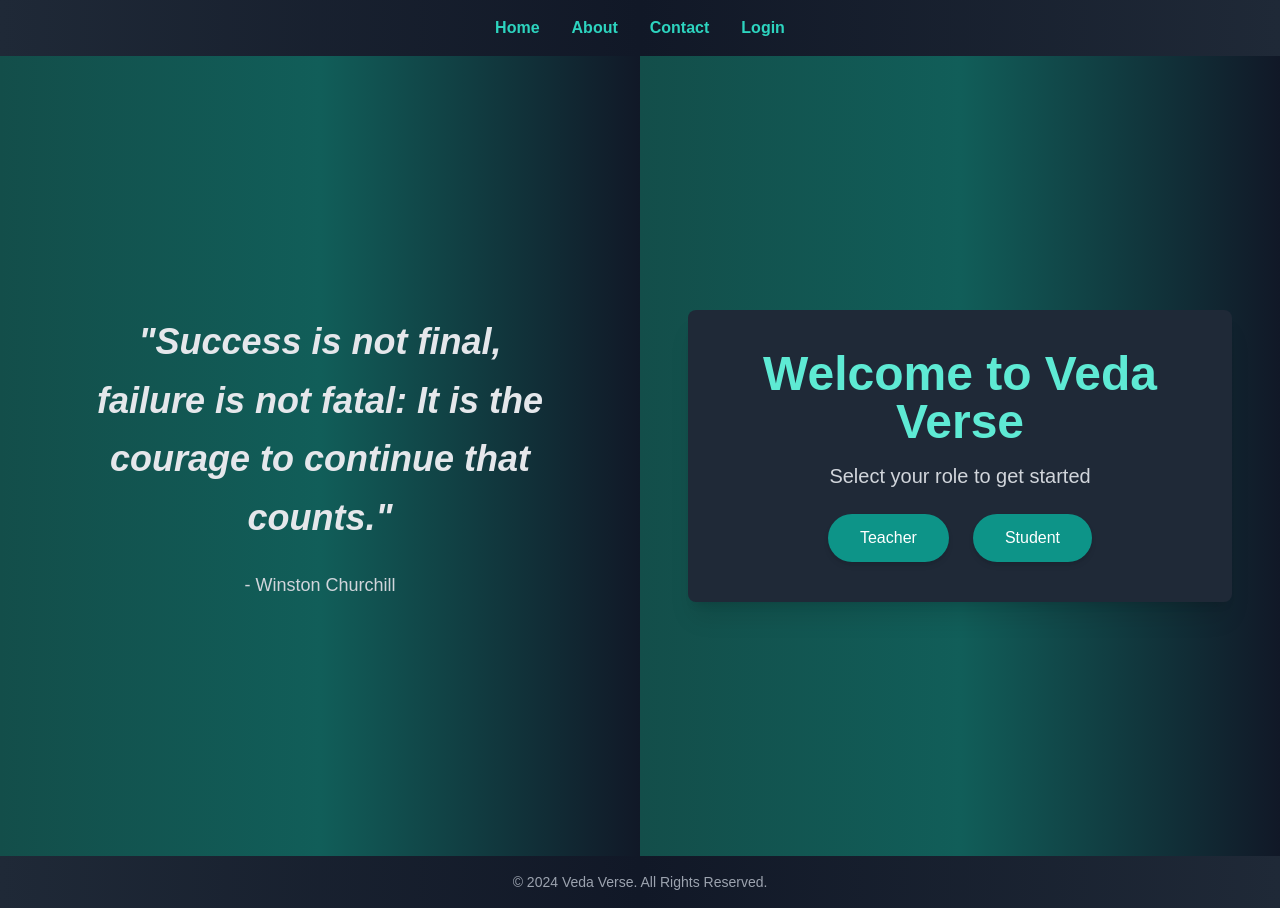
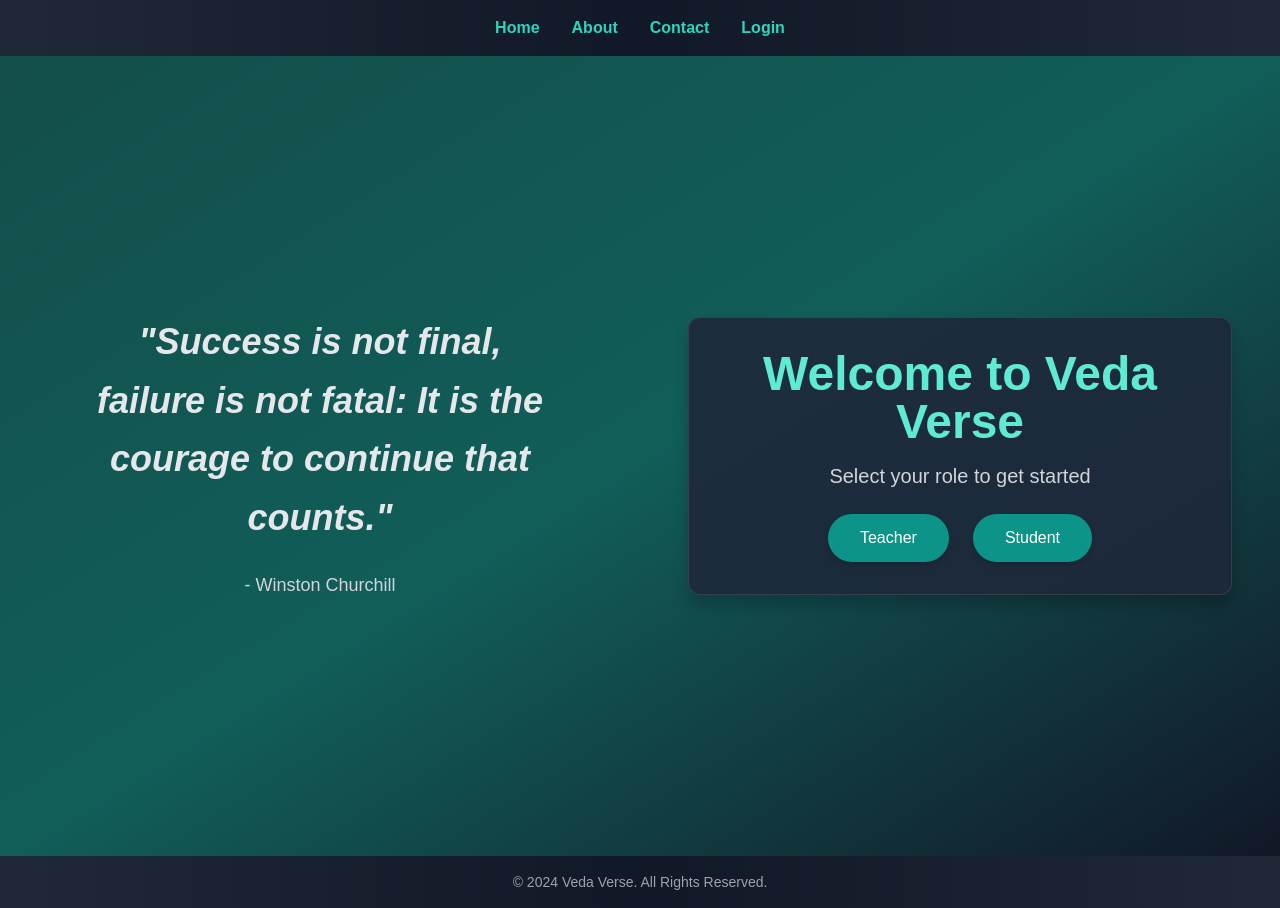
Before and after one commit to bhavy-sharma/VedaVerse, a plain HTML site: page index.html in a window 1280 px wide. Drawn offline with nearby package versions, Linux system fonts and the light colour scheme; a web font is replaced by a local one.

Commit message:
boc dark theme

```diff
--- a/index.html
+++ b/index.html
@@ -82,12 +82,25 @@
         .hover-bounce:hover {
             transform: scale(1.08);
         }
+
+        /* Box Styling */
+        .content-box {
+            background-color: rgba(30, 41, 59, 0.9); /* Slightly lighter than background with transparency */
+            border-radius: 0.75rem;
+            box-shadow: 0 10px 15px rgba(0, 0, 0, 0.2);
+            padding: 2rem;
+            border: 1px solid rgba(255, 255, 255, 0.1);
+            transition: transform 0.3s ease, box-shadow 0.3s ease;
+        }
+
+        .content-box:hover {
+            transform: translateY(-5px);
+            box-shadow: 0 15px 25px rgba(0, 0, 0, 0.3);
+        }
     </style>
 </head>
 
 <body class="bg-gradient-to-tr from-gray-800 via-gray-900 to-black text-gray-200">
-
-
 
     <!-- Navbar -->
     <header class="bg-opacity-70 shadow-lg bg-gradient-to-r from-gray-800 via-gray-900 to-gray-800">
@@ -102,20 +115,20 @@
     </header>
 
     <!-- Main Content with Unified Quote and Right Section -->
-        <section class="h-screen flex bg-gradient-to-br from-gray-900 to-gray-800">
-            <div class="flex w-full">
+    <section class="h-screen flex items-center bg-gradient-to-br from-gray-900 to-gray-800">
+        <div class="flex w-full h-full bg-gradient-to-br from-teal-900 via-teal-800 to-gray-900">
 
             <!-- Quote Section -->
-                <div class="w-1/2 flex items-center justify-center bg-gradient-to-r from-teal-900 via-teal-800 to-gray-900 p-12 fade-in">
+            <div class="w-1/2 flex items-center justify-center p-12 fade-in">
                 <div class="max-w-md text-center">
                     <blockquote class="text-4xl font-bold italic text-f6e58d leading-relaxed mb-6">"Success is not final, failure is not fatal: It is the courage to continue that counts."</blockquote>
                     <p class="text-lg text-gray-300 font-medium">- Winston Churchill</p>
                 </div>
             </div>
 
-                <!-- Right Content -->
-                <div class="w-1/2 flex items-center justify-center p-12 fade-in bg-gradient-to-r from-teal-900 via-teal-800 to-gray-900">
-                    <div class="bg-gray-800 shadow-xl rounded-lg p-10 text-center transform hover:scale-105 transition duration-300 ease-in-out">
+            <!-- Right Content in a Box -->
+            <div class="w-1/2 flex items-center justify-center p-12 fade-in">
+                <div class="content-box text-center">
                     <h1 class="text-5xl font-bold mb-4 text-teal-300">Welcome to Veda Verse</h1>
                     <p class="text-xl mb-6 text-gray-300">Select your role to get started</p>
                     <div class="flex justify-center space-x-6">
@@ -128,7 +141,6 @@
         </div>
     </section>
 
-
     <!-- Footer -->
     <footer class="bg-opacity-70 py-4 bg-gradient-to-r from-gray-800 via-gray-900 to-gray-800">
         <p class="text-center text-gray-400 text-sm hover:text-teal-500 transition duration-200">© 2024 Veda Verse. All Rights Reserved.</p>
```
Lines whose indentation alone changed are shown as unchanged.
